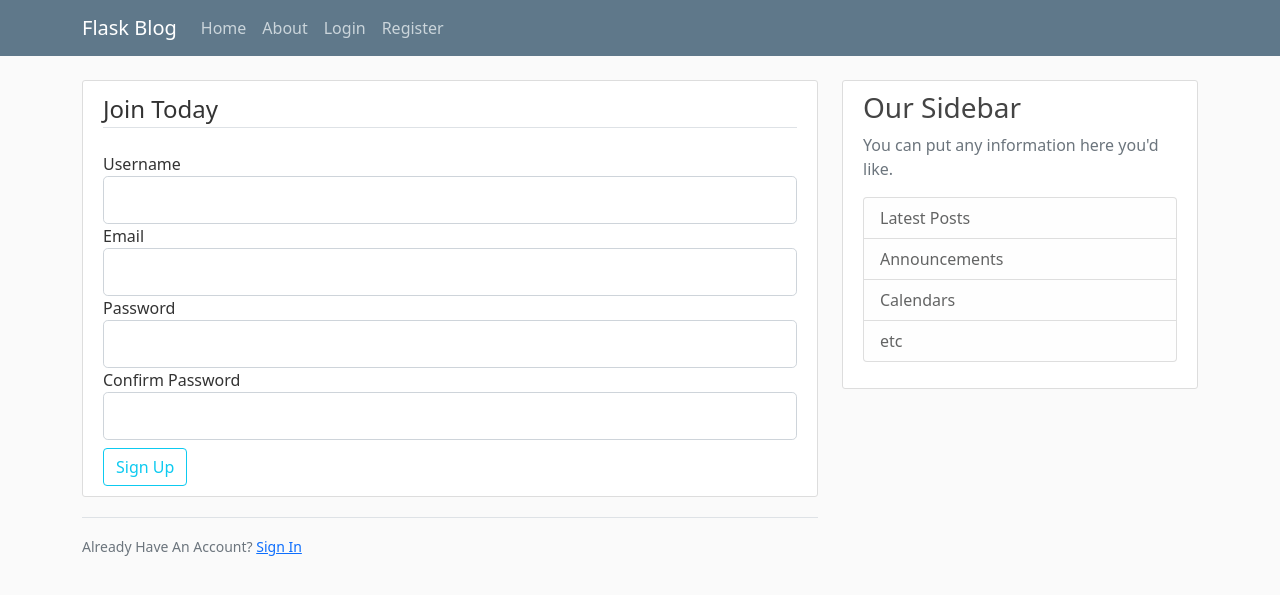
After one commit to jenkinz/flaskblog, a Flask app: page /register in a window 1280 px wide. The commit adds this page. Shown: the top 595 px of the page. Run offline with Flask 2, Linux system fonts and the light colour scheme.

Commit message:
Complete part 3

```diff
--- a/flaskblog.py
+++ b/flaskblog.py
@@ -1,29 +1,60 @@
-from flask import Flask, render_template, url_for
+from flask import Flask, render_template, url_for, flash, redirect
+from forms import RegistrationForm, LoginForm
+
 app = Flask(__name__)
 
+# TODO make env var
+app.config["SECRET_KEY"] = "3dd5f41b4515718150c7b360b0f9bbab"
+
+# TODO make database
 posts = [
     {
-        'author': 'Brian Jenkins',
-        'title': 'Blog Post 1',
-        'content': 'First post content',
-        'date_posted': 'December 17, 2020'
+        "author": "Brian Jenkins",
+        "title": "Blog Post 1",
+        "content": "First post content",
+        "date_posted": "December 17, 2020",
     },
     {
-        'author': 'Jane Doe',
-        'title': 'Blog Post 2',
-        'content': 'Second post content',
-        'date_posted': 'December 18, 2020'
-    }
+        "author": "Jane Doe",
+        "title": "Blog Post 2",
+        "content": "Second post content",
+        "date_posted": "December 18, 2020",
+    },
 ]
 
-@app.route('/')
-@app.route('/home')
+
+@app.route("/")
+@app.route("/home")
 def home():
-    return render_template('home.html', posts=posts)
+    return render_template("home.html", posts=posts)
 
-@app.route('/about')
+
+@app.route("/about")
 def about():
-    return render_template('about.html', title='About')
+    return render_template("about.html", title="About")
 
-if __name__ == '__main__':
+
+@app.route("/register", methods=["GET", "POST"])
+def register():
+    form = RegistrationForm()
+    if form.validate_on_submit():
+        flash(f"Account created for {form.username.data}!", category="success")
+        return redirect(url_for("home"))
+    return render_template("register.html", title="Register", form=form)
+
+
+@app.route("/login", methods=["GET", "POST"])
+def login():
+    form = LoginForm()
+    if form.validate_on_submit():
+        # TODO temporary testing until database exists!
+        if form.email.data == "admin@blog.com" and form.password.data == "password":
+            flash("You have been logged in!", "success")
+            return redirect(url_for("home"))
+        else:
+            flash("Login Unsuccessful. Please check username and password", "danger")
+    return render_template("login.html", title="Login", form=form)
+
+
+if __name__ == "__main__":
     app.run(debug=True)
--- /dev/null
+++ b/forms.py
@@ -0,0 +1,23 @@
+from flask_wtf import FlaskForm
+from wtforms import StringField, PasswordField, SubmitField, BooleanField
+from wtforms.validators import DataRequired, Length, Email, EqualTo
+
+
+class RegistrationForm(FlaskForm):
+    username = StringField(
+        label="Username", validators=[DataRequired(), Length(min=2, max=20)]
+    )
+    email = StringField(label="Email", validators=[DataRequired(), Email()])
+    password = PasswordField(label="Password", validators=[DataRequired()])
+    confirm_password = PasswordField(
+        label="Confirm Password",
+        validators=[DataRequired(), EqualTo(fieldname="password")],
+    )
+    submit = SubmitField("Sign Up")
+
+
+class LoginForm(FlaskForm):
+    email = StringField(label="Email", validators=[DataRequired(), Email()])
+    password = PasswordField(label="Password", validators=[DataRequired()])
+    remember = BooleanField("Remember Me")
+    submit = SubmitField("Login")
--- a/templates/layout.html
+++ b/templates/layout.html
@@ -30,13 +30,13 @@
                 </button>
                 <div class="collapse navbar-collapse" id="navbarToggle">
                     <div class="navbar-nav mr-auto">
-                        <a class="nav-item nav-link" href="/">Home</a>
-                        <a class="nav-item nav-link" href="/about">About</a>
+                        <a class="nav-item nav-link" href="{{ url_for('home') }}">Home</a>
+                        <a class="nav-item nav-link" href="{{ url_for('about') }}">About</a>
                     </div>
                     <!-- Navbar Right Side -->
                     <div class="navbar-nav">
-                        <a class="nav-item nav-link" href="/login">Login</a>
-                        <a class="nav-item nav-link" href="/register">Register</a>
+                        <a class="nav-item nav-link" href="{{ url_for('login') }}">Login</a>
+                        <a class="nav-item nav-link" href="{{ url_for('register') }}">Register</a>
                     </div>
                 </div>
             </div>
@@ -45,6 +45,15 @@
     <main role="main" class="container">
         <div class="row">
             <div class="col-md-8">
+                {% with messages = get_flashed_messages(with_categories=true) %}
+                    {% if messages %}
+                        {% for category, message in messages %}
+                            <div class="alert alert-{{ category }}">
+                                {{ message }}
+                            </div>
+                        {% endfor %}
+                    {% endif %}
+                {% endwith %}
                 {% block content %}{% endblock %}
             </div>
             <div class="col-md-4">
--- /dev/null
+++ b/templates/register.html
@@ -0,0 +1,72 @@
+{% extends "layout.html" %}
+
+{% block content %}
+    <div class="content-section">
+        <form method="POST" action="">
+            {{ form.hidden_tag() }}
+            <fieldset class="form-group">
+                <legend class="border-bottom mb-4">Join Today</legend>
+                <div class="form-group">
+                    {{ form.username.label(class="form-control-label") }}
+                    {% if form.username.errors %}
+                        {{ form.username(class="form-control form-control-lg is-invalid") }}
+                        <div class="invalid-feedback">
+                            {% for error in form.username.errors %}
+                                <span>{{ error }}</span>
+                            {% endfor %}
+                        </div>
+                    {% else %}
+                        {{ form.username(class="form-control form-control-lg") }}
+                    {% endif %}
+                </div>
+                <div class="form-group">
+                    {{ form.email.label(class="form-control-label") }}
+                    {% if form.email.errors %}
+                        {{ form.email(class="form-control form-control-lg is-invalid") }}
+                        <div class="invalid-feedback">
+                            {% for error in form.email.errors %}
+                                <span>{{ error }}</span>
+                            {% endfor %}
+                        </div>
+                    {% else %}
+                        {{ form.email(class="form-control form-control-lg") }}
+                    {% endif %}
+                </div>
+                <div class="form-group">
+                    {{ form.password.label(class="form-control-label") }}
+                    {% if form.password.errors %}
+                        {{ form.password(class="form-control form-control-lg is-invalid") }}
+                        <div class="invalid-feedback">
+                            {% for error in form.password.errors %}
+                                <span>{{ error }}</span>
+                            {% endfor %}
+                        </div>
+                    {% else %}
+                        {{ form.password(class="form-control form-control-lg") }}
+                    {% endif %}
+                </div>
+                <div class="form-group">
+                    {{ form.confirm_password.label(class="form-control-label") }}
+                    {% if form.confirm_password.errors %}
+                        {{ form.confirm_password(class="form-control form-control-lg is-invalid") }}
+                        <div class="invalid-feedback">
+                            {% for error in form.confirm_password.errors %}
+                                <span>{{ error }}</span>
+                            {% endfor %}
+                        </div>
+                    {% else %}
+                        {{ form.confirm_password(class="form-control form-control-lg") }}
+                    {% endif %}
+                </div>
+            </fieldset>
+            <div class="form-group mt-2">
+                {{ form.submit(class="btn btn-outline-info") }}
+            </div>
+        </form>
+    </div>
+    <div class="border-top pt-3">
+        <small class="text-muted">
+            Already Have An Account? <a class="ml-2" href="{{ url_for('login') }}">Sign In</a>
+        </small>
+    </div>
+{% endblock content %}
```
Also changed, not shown: requirements.txt (added, +19 -0 lines), templates/login.html (added, +53 -0 lines).
